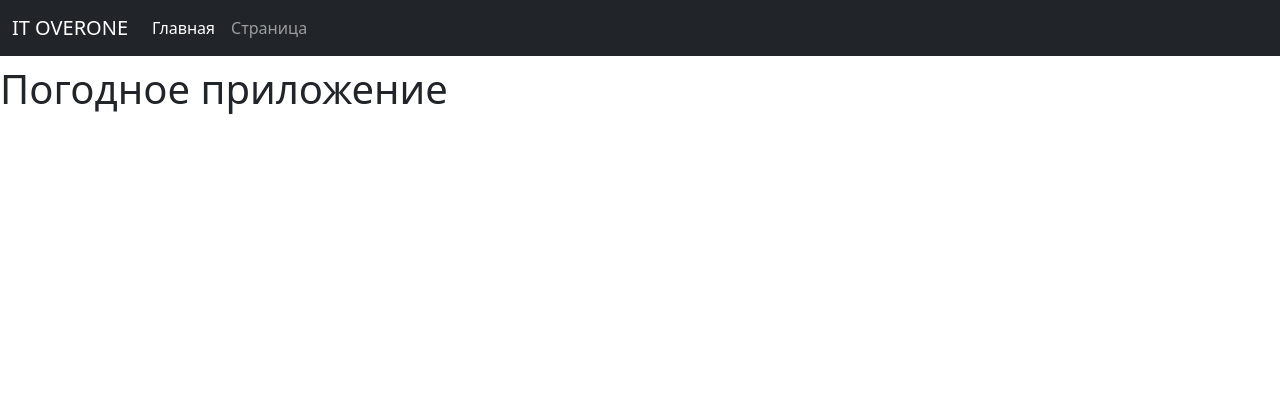
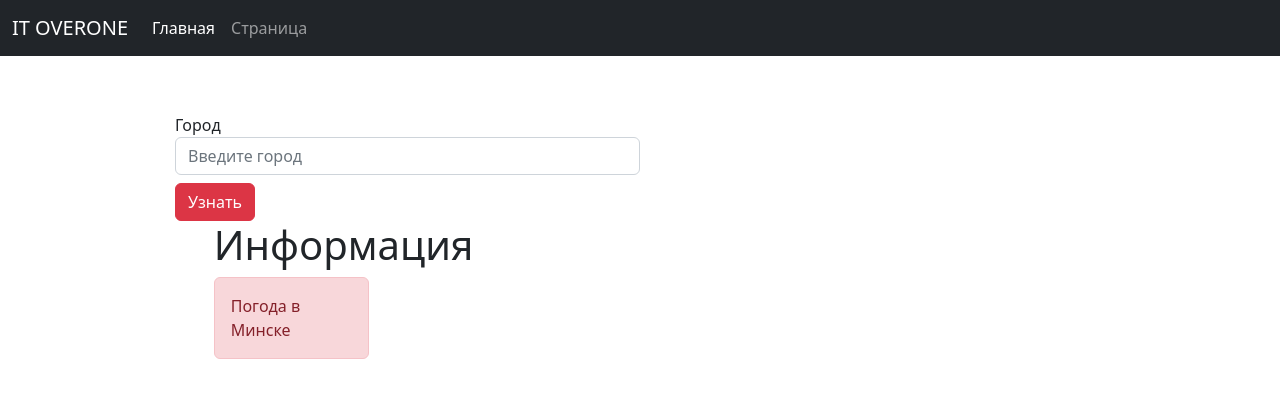
Before and after one commit to DmitriyKuladmed/Weather-website, a Django app: page /some_page/ in a window 1280 px wide. Shown: the top 398 px of the page. Run offline with Django 4.2, Linux system fonts and the light colour scheme.

Commit message:
Start_files

```diff
--- a/weatherApp/weather/templates/weather/page.html
+++ b/weatherApp/weather/templates/weather/page.html
@@ -12,10 +12,7 @@
 <div class="d-flex flex-column flex-md-row align-items-center pb-3 mb-4 border-bottom">
       <nav class="navbar navbar-expand-md navbar-dark fixed-top bg-dark">
     <div class="container-fluid">
-      <a class="navbar-brand" href="#">IT OVERONE</a>
-      <button class="navbar-toggler" type="button" data-bs-toggle="collapse" data-bs-target="#navbarCollapse" aria-controls="navbarCollapse" aria-expanded="false" aria-label="Toggle navigation">
-        <span class="navbar-toggler-icon"></span>
-      </button>
+      <a class="navbar-brand">IT OVERONE</a>
       <div class="collapse navbar-collapse" id="navbarCollapse">
         <ul class="navbar-nav me-auto mb-2 mb-md-0">
           <li class="nav-item">
@@ -30,6 +27,22 @@
   </nav>
 </div>
 <br>
-<h1>Погодное приложение</h1>
+<div class="container mt-5">
+    <div row="row">
+        <div class='col-5 offset-1'>
+            <form action="">
+                <label for="city">Город</label>
+                <input type="text" id="city" class="form-control" name="city" placeholder="Введите город">
+                <input type="submit" name="Отправить" value="Узнать" class="mt-2 btn btn-danger">
+            </form>
+            <div class="col-4 offset-1">
+                <h1>Информация</h1>
+                <div class="alert alert-danger">
+                    Погода в Минске
+                </div>
+            </div>
+        </div>
+    </div>
+</div>
 </body>
 </html>
--- a/weatherApp/weather/views.py
+++ b/weatherApp/weather/views.py
@@ -1,8 +1,17 @@
-
+import requests
 from django.shortcuts import render
 
 def index(request):
+    appid = '9c6a500132fd69ee6ab45142b7de969b'
+    url = 'https://api.openweathermap.org/data/2.5/weather?q={}&units=metric&appid=' + appid
+
+    city = 'Minsk'
+    res = requests.get(url.format(city))
+
+    print(res.text)
+
     return render(request, 'weather/index.html')
+
 
 def page(request):
     return render(request, 'weather/page.html')
```
Also changed, not shown: weatherApp/weather/templates/weather/index.html (+19 -4 lines).
